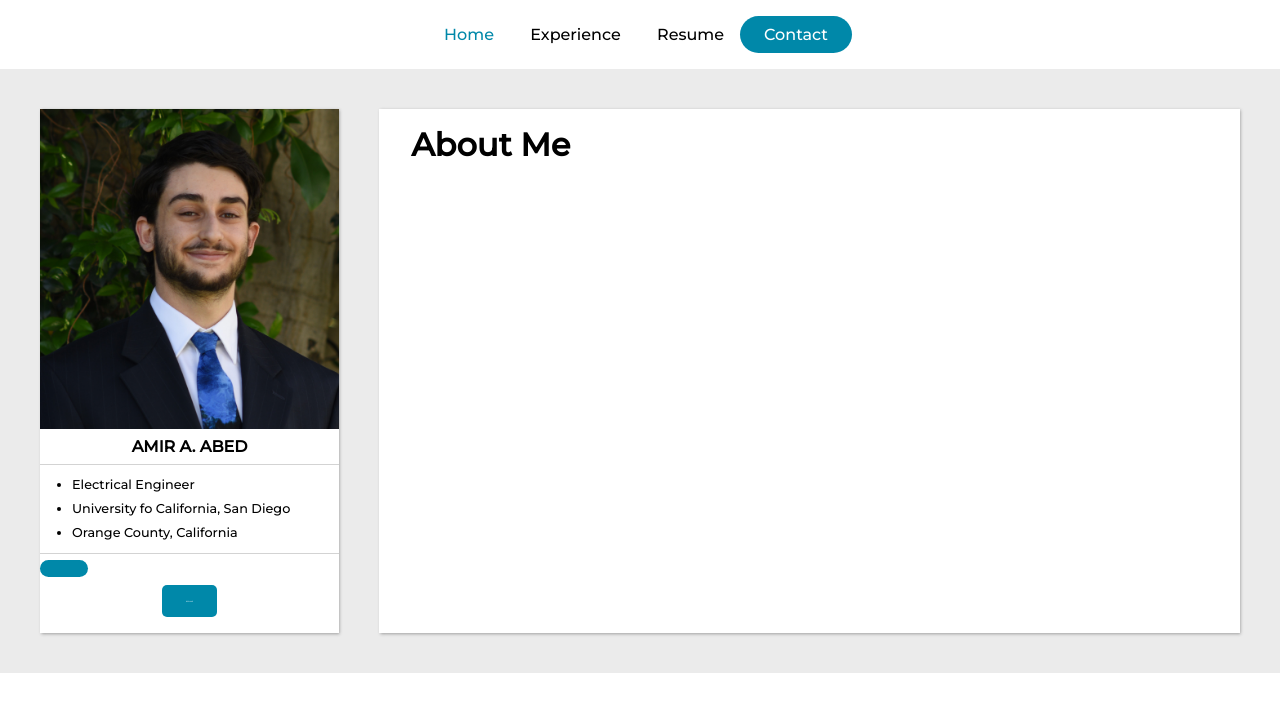
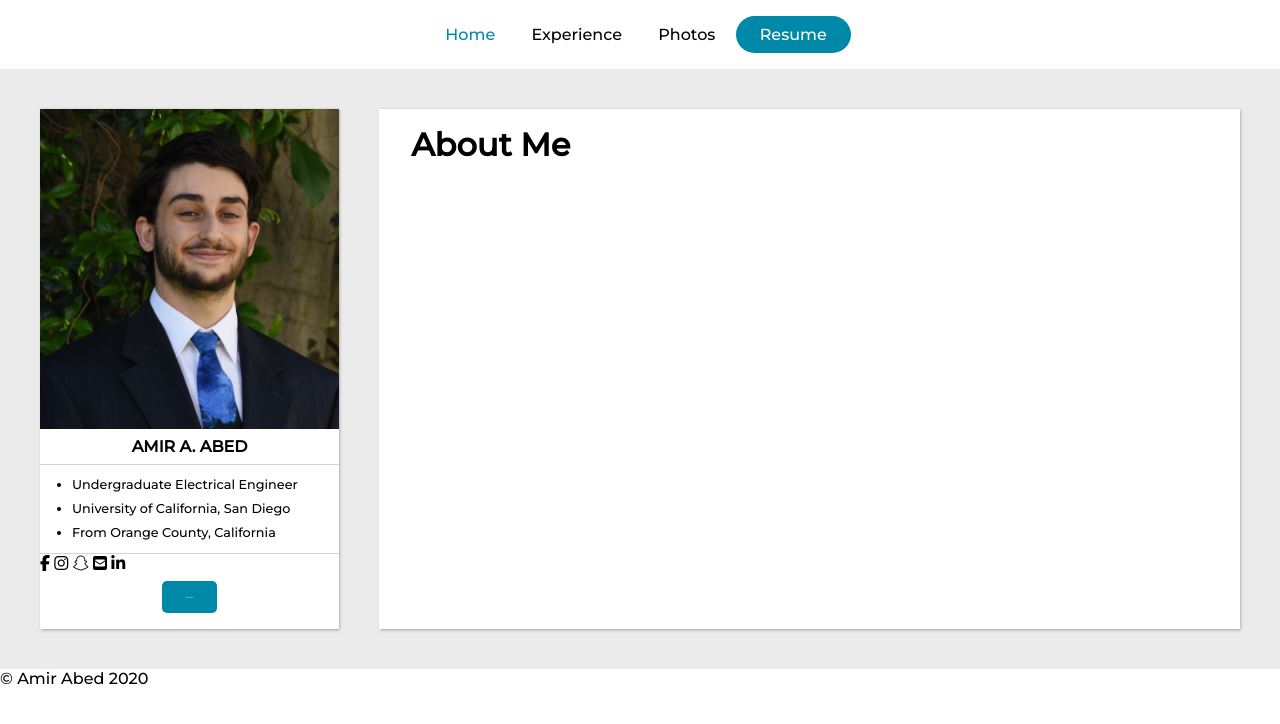
Before and after one commit to juanrcastaneda/amirabed, a plain HTML site: page index.html in a window 1280 px wide. Drawn offline with Linux system fonts and the light colour scheme.

Commit message:
updated other pages and footer

```diff
--- a/index.html
+++ b/index.html
@@ -4,19 +4,20 @@
         <meta charset="UTF-8">
         <meta name="viewport" content="width=device-width, initial-scale=1.0">
         <link rel="stylesheet" href="style.css">
+        <script src="https://kit.fontawesome.com/f5adb49572.js" crossorigin="anonymous"></script>
         <title>Document</title>
     </head>
     <header>
         <nav>
             <ul>
-            <li><a class="active" href="">Home<a></li>
-            <li><a href="">Experience</a></li>
-            <li><a href="">Resume</a></li>
+                <li><a class="active" href="index.html">Home<a></li>
+                <li><a href="experience.html">Experience</a></li>
+                <li><a href="photos.html">Photos</a></li>
+                <a class="resume-button" href="assets/resume.pdf" target="_blank"><button class="resume-button">Resume</button></a>
             </ul>
         </nav>
-    <a href=""><button>Contact</button></a>
     </header>
-
+    <body>
         <section class="showcase">
             <div class="amir-area">
                 <img src="img/amir.jpg">
@@ -25,28 +26,51 @@
                 </div>
                 <div class="amir-personal-info">
                     <ul>
-                <li><p>Electrical Engineer</p></li>
-                <li><p>University fo California, San Diego</p></li>
-                <li><p>Orange County, California</p></li>
+                        <li><p>Undergraduate Electrical Engineer</p></li>
+                        <li><p>University of California, San Diego</p></li>
+                        <li><p>From Orange County, California</p></li>
                     </ul>
                 </div>
                 <div class="contact">
-            <button></button>
+                    <div id="contact-div">
+                        <div class="thecontact-div">
+                            <li2><a class="btn" href="https://www.facebook.com/amir.abed.5203">
+                            <i1 class="fab fa-facebook-f"></i1>
+                            </a></li2>
+
+                            <li2><a class="btn" href="https://www.instagram.com/amiralex2000/">
+                            <i2 class="fab fa-instagram"></i2>
+                            </a></li2>
+
+                            <li2><a class="btn" href="https://www.snapchat.com/add/amir.000">
+                            <i3 class="fab fa-snapchat"></i3>
+                            </a></li2>
+
+                            <li2><a class="btn" href="mailto:alexanderaa2000@gmail.com">
+                            <i4 class="fas fa-envelope-square"></i4>
+                            </a></li2>
+
+                            <li2><a class="btn" href="https://www.linkedin.com/in/amir-abed-5b359417a/">
+                            <i5 class="fab fa-linkedin-in"></i5>
+                            </a></li2>
+                        </div>
+                    </div>
                 </div>
                 <section class="container">
                     <div class="resume-box">
-                <button class="resume-button">Resume</button>
+                        <a href="assets/resume.pdf" target="_blank"><button class="resume-button">Resume</button></a>
                     </div>
                 </section>
             </div>
             <div class="showcase-content">
                 <h2>About Me</h2>
+
                 <p></p>
+
             </div>
         </section>
-
-
-<body>
-
+            <div id="footer">
+                <p>&copy; Amir Abed 2020</p>
+            </div>
     </body>
 </html>
```
Lines whose indentation alone changed are shown as unchanged.
